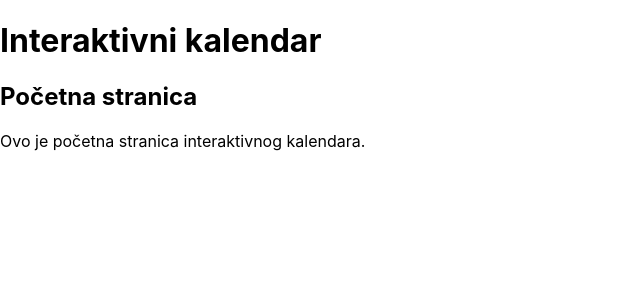
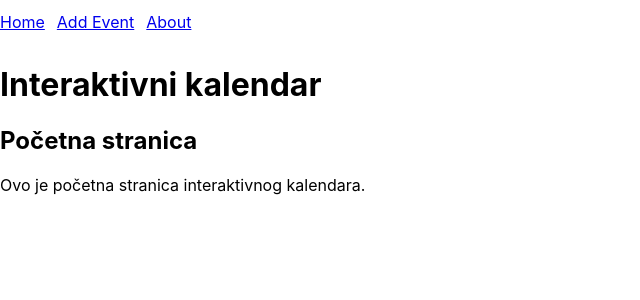
Before and after one commit to elab-development/internet-tehnologije-2025-interaktivnikalendar_2020_0110, a React (Create React App) app in the folder frontend/: page / in a window 1280 px wide. Shown: the top 300 px of the page, without its empty margins (0-640 px from the left). Built offline with nearby package versions, Linux system fonts and the light colour scheme.

Commit message:
Navbar komponenta

```diff
--- a/frontend/src/App.js
+++ b/frontend/src/App.js
@@ -1,8 +1,10 @@
+import Navbar from "./components/Navbar";
 import Home from "./pages/Home";
 
 function App() {
   return (
     <div>
+      <Navbar />
       <h1>Interaktivni kalendar</h1>
       <Home />
     </div>
--- /dev/null
+++ b/frontend/src/components/Navbar.jsx
@@ -0,0 +1,11 @@
+function Navbar() {
+  return (
+    <nav style={{ display: "flex", gap: "12px", padding: "12px 0" }}>
+      <a href="/">Home</a>
+      <a href="/add">Add Event</a>
+      <a href="/about">About</a>
+    </nav>
+  );
+}
+
+export default Navbar;
```
